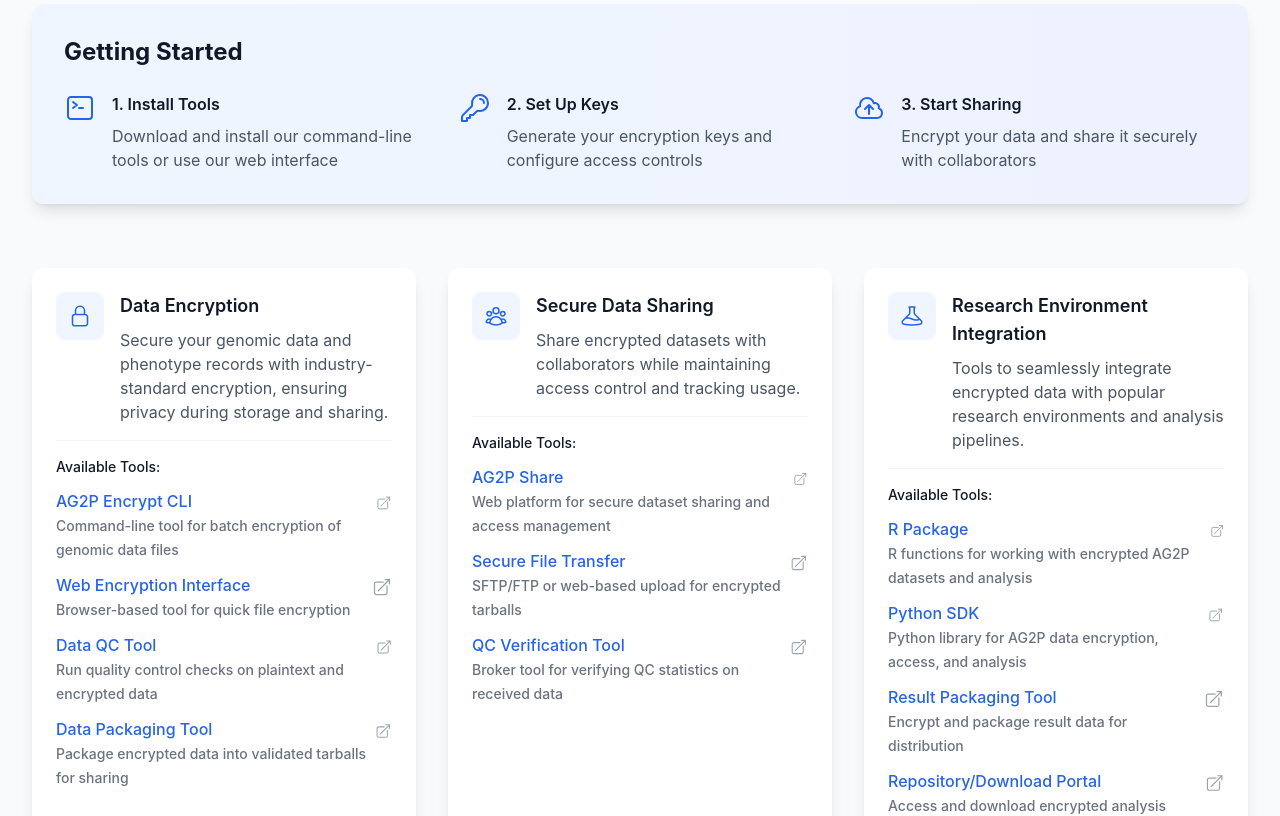
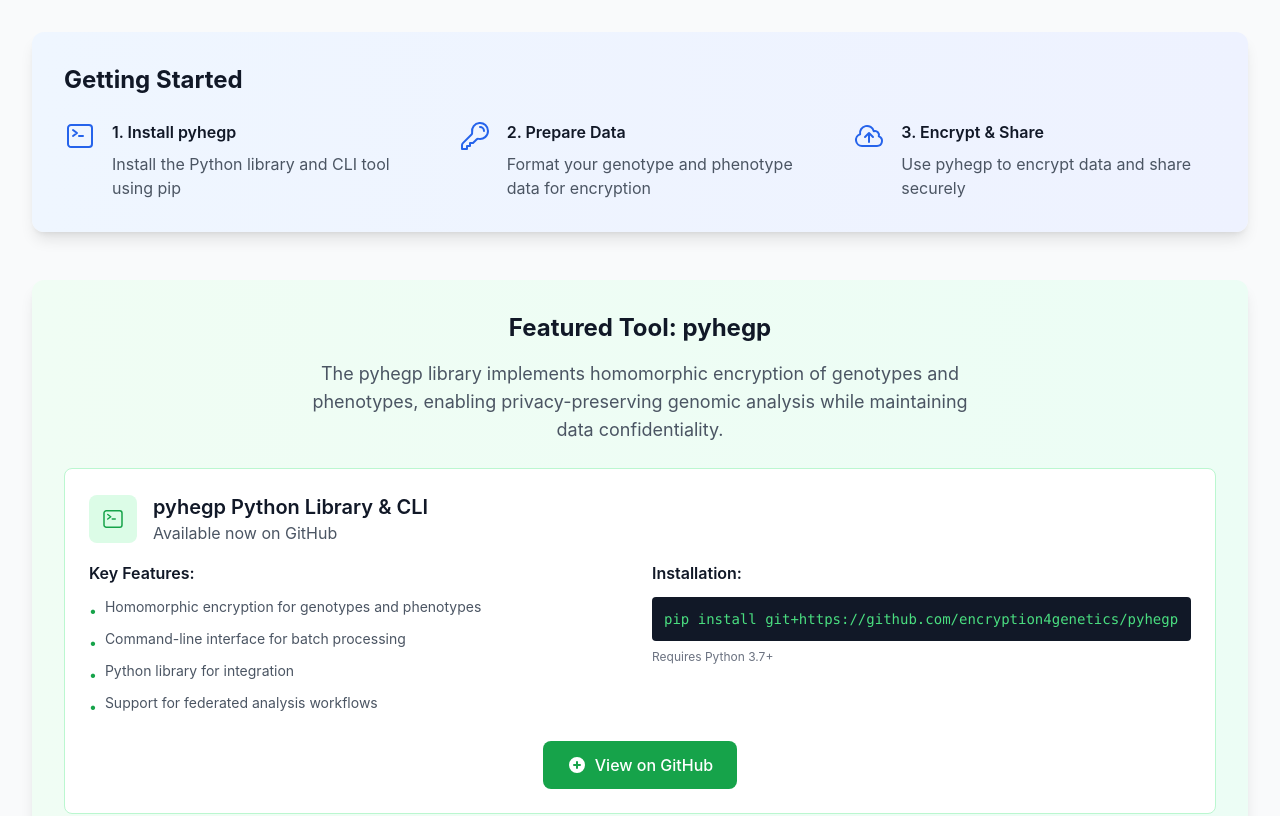
Before and after one commit to AG2P-DISC/ag2p-disc.github.io, a React (Vite) app: page /encryption-tools in a window 1280 px wide. Shown: the part 480-1296 px from the top of the page. Built offline with nearby package versions, Linux system fonts and the light colour scheme.

Commit message:
Merge Data Encryption and Secure Data Sharing sections into single comprehensive section

```diff
--- a/src/pages/EncryptionTools.tsx
+++ b/src/pages/EncryptionTools.tsx
@@ -74,77 +74,33 @@
 
   const features = [
     {
-      title: "Data Encryption",
-      description: "Secure your genomic data and phenotype records with industry-standard encryption, ensuring privacy during storage and sharing.",
+      title: "Data Encryption & Secure Sharing",
+      description: "Comprehensive tools for encrypting genomic data with homomorphic encryption (HEGP) and securely sharing encrypted datasets with collaborators while maintaining access control and privacy.",
       icon: <LockClosedIcon />,
       tools: [
         {
-          name: "AG2P Encrypt CLI",
-          description: "Command-line tool for batch encryption of genomic data files",
-          link: "https://github.com/AG2P-DISC/ag2p-encrypt"
-        },
-        {
-          name: "Web Encryption Interface",
-          description: "Browser-based tool for quick file encryption",
-          link: "https://encrypt.ag2p-disc.org"
+          name: "pyhegp CLI",
+          description: "Command-line interface for homomorphic encryption of genomic data files",
+          link: "https://github.com/encryption4genetics/pyhegp"
         },
         {
           name: "Data QC Tool",
-          description: "Run quality control checks on plaintext and encrypted data",
+          description: "Run quality control checks on plaintext and encrypted data (Coming Soon)",
           link: "#"
         },
         {
           name: "Data Packaging Tool",
-          description: "Package encrypted data into validated tarballs for sharing",
+          description: "Package encrypted data into validated tarballs for sharing (Coming Soon)",
           link: "#"
-        }
-      ]
-    },
-    {
-      title: "Secure Data Sharing",
-      description: "Share encrypted datasets with collaborators while maintaining access control and tracking usage.",
-      icon: <UserGroupIcon />,
-      tools: [
-        {
-          name: "AG2P Share",
-          description: "Web platform for secure dataset sharing and access management",
-          link: "https://share.ag2p-disc.org"
         },
         {
           name: "Secure File Transfer",
-          description: "SFTP/FTP or web-based upload for encrypted tarballs",
+          description: "SFTP/FTP or web-based upload for encrypted tarballs (Coming Soon)",
           link: "#"
         },
         {
           name: "QC Verification Tool",
-          description: "Broker tool for verifying QC statistics on received data",
-          link: "#"
-        }
-      ]
-    },
-    {
-      title: "Research Environment Integration",
-      description: "Tools to seamlessly integrate encrypted data with popular research environments and analysis pipelines.",
-      icon: <BeakerIcon />,
-      tools: [
-        {
-          name: "R Package",
-          description: "R functions for working with encrypted AG2P datasets and analysis",
-          link: "https://github.com/AG2P-DISC/ag2p-r"
-        },
-        {
-          name: "Python SDK",
-          description: "Python library for AG2P data encryption, access, and analysis",
-          link: "https://github.com/AG2P-DISC/ag2p-python"
-        },
-        {
-          name: "Result Packaging Tool",
-          description: "Encrypt and package result data for distribution",
-          link: "#"
-        },
-        {
-          name: "Repository/Download Portal",
-          description: "Access and download encrypted analysis results",
+          description: "Broker tool for verifying QC statistics on received data (Coming Soon)",
           link: "#"
         }
       ]
@@ -160,30 +116,30 @@
             Data Encryption and Sharing Tools
           </h1>
           <p className="text-xl text-gray-600 max-w-3xl mx-auto">
-            Protect sensitive agricultural research data with our suite of encryption and secure sharing tools.
-            Built specifically for genomic and phenotype datasets, our tools make it easy to maintain data
-            privacy while enabling collaboration.
+            Protect sensitive agricultural research data with our suite of homomorphic encryption and secure sharing tools.
+            Built specifically for genomic and phenotype datasets, our tools enable privacy-preserving analysis
+            while maintaining strict data confidentiality and enabling secure collaboration.
           </p>
         </div>
 
-        {/* Template Status Notice */}
-        <div className="bg-yellow-50 border-l-4 border-yellow-400 p-4 mb-8">
+        {/* Active Development Notice */}
+        <div className="bg-blue-50 border-l-4 border-blue-400 p-4 mb-8">
           <div className="flex">
             <div className="flex-shrink-0">
-              <svg className="h-5 w-5 text-yellow-400" viewBox="0 0 20 20" fill="currentColor">
-                <path fillRule="evenodd" d="M8.485 3.495c.673-1.167 2.357-1.167 3.03 0l6.28 10.875c.673 1.167-.17 2.625-1.516 2.625H3.72c-1.347 0-2.189-1.458-1.515-2.625L8.485 3.495zM10 6a.75.75 0 01.75.75v3.5a.75.75 0 01-1.5 0v-3.5A.75.75 0 0110 6zm0 9a1 1 0 100-2 1 1 0 000 2z" clipRule="evenodd" />
+              <svg className="h-5 w-5 text-blue-400" viewBox="0 0 20 20" fill="currentColor">
+                <path fillRule="evenodd" d="M18 10a8 8 0 11-16 0 8 8 0 0116 0zm-7-4a1 1 0 11-2 0 1 1 0 012 0zM9 9a1 1 0 000 2v3a1 1 0 001 1h1a1 1 0 100-2v-3a1 1 0 00-1-1H9z" clipRule="evenodd" />
               </svg>
             </div>
             <div className="ml-3">
-              <p className="text-sm text-yellow-700">
-                This is a professional template page showcasing potential features and layout. The actual Data Encryption and Sharing Tools are under development and will be available soon.
+              <p className="text-sm text-blue-700">
+                <strong>Active Development:</strong> Our encryption tools are actively being developed and tested. The pyhegp Python library is now available for homomorphic encryption of genotypes and phenotypes.
               </p>
             </div>
           </div>
         </div>
 
         {/* Getting Started Section */}
-        <div className="bg-gradient-to-r from-blue-50 to-indigo-50 rounded-xl shadow-lg p-8 mb-16">
+        <div className="bg-gradient-to-r from-blue-50 to-indigo-50 rounded-xl shadow-lg p-8 mb-12">
           <h2 className="text-2xl font-bold text-gray-900 mb-6">Getting Started</h2>
           <div className="grid grid-cols-1 md:grid-cols-3 gap-8">
             <div className="flex items-start gap-4">
@@ -191,8 +147,8 @@
                 <CommandLineIcon className="h-8 w-8 text-blue-600" />
               </div>
               <div>
-                <h3 className="font-semibold text-gray-900 mb-2">1. Install Tools</h3>
-                <p className="text-gray-600">Download and install our command-line tools or use our web interface</p>
+                <h3 className="font-semibold text-gray-900 mb-2">1. Install pyhegp</h3>
+                <p className="text-gray-600">Install the Python library and CLI tool using pip</p>
               </div>
             </div>
             <div className="flex items-start gap-4">
@@ -200,8 +156,8 @@
                 <KeyIcon className="h-8 w-8 text-blue-600" />
               </div>
               <div>
-                <h3 className="font-semibold text-gray-900 mb-2">2. Set Up Keys</h3>
-                <p className="text-gray-600">Generate your encryption keys and configure access controls</p>
+                <h3 className="font-semibold text-gray-900 mb-2">2. Prepare Data</h3>
+                <p className="text-gray-600">Format your genotype and phenotype data for encryption</p>
               </div>
             </div>
             <div className="flex items-start gap-4">
@@ -209,15 +165,84 @@
                 <CloudArrowUpIcon className="h-8 w-8 text-blue-600" />
               </div>
               <div>
-                <h3 className="font-semibold text-gray-900 mb-2">3. Start Sharing</h3>
-                <p className="text-gray-600">Encrypt your data and share it securely with collaborators</p>
+                <h3 className="font-semibold text-gray-900 mb-2">3. Encrypt & Share</h3>
+                <p className="text-gray-600">Use pyhegp to encrypt data and share securely</p>
               </div>
             </div>
           </div>
         </div>
 
+        {/* Featured Tool Section */}
+        <div className="bg-gradient-to-r from-green-50 to-emerald-50 rounded-xl shadow-lg p-8 mb-12">
+          <div className="text-center mb-6">
+            <h2 className="text-2xl font-bold text-gray-900 mb-4">Featured Tool: pyhegp</h2>
+            <p className="text-lg text-gray-600 max-w-2xl mx-auto">
+              The pyhegp library implements homomorphic encryption of genotypes and phenotypes, enabling
+              privacy-preserving genomic analysis while maintaining data confidentiality.
+            </p>
+          </div>
+
+          <div className="bg-white rounded-lg p-6 border border-green-200">
+            <div className="flex items-center gap-4 mb-4">
+              <div className="h-12 w-12 bg-green-100 rounded-lg flex items-center justify-center">
+                <CommandLineIcon className="h-6 w-6 text-green-600" />
+              </div>
+              <div>
+                <h3 className="text-xl font-semibold text-gray-900">pyhegp Python Library & CLI</h3>
+                <p className="text-gray-600">Available now on GitHub</p>
+              </div>
+            </div>
+
+            <div className="grid grid-cols-1 md:grid-cols-2 gap-6 mb-6">
+              <div>
+                <h4 className="font-semibold text-gray-900 mb-3">Key Features:</h4>
+                <ul className="space-y-2 text-sm text-gray-600">
+                  <li className="flex items-start gap-2">
+                    <span className="text-green-600 mt-1">•</span>
+                    <span>Homomorphic encryption for genotypes and phenotypes</span>
+                  </li>
+                  <li className="flex items-start gap-2">
+                    <span className="text-green-600 mt-1">•</span>
+                    <span>Command-line interface for batch processing</span>
+                  </li>
+                  <li className="flex items-start gap-2">
+                    <span className="text-green-600 mt-1">•</span>
+                    <span>Python library for integration</span>
+                  </li>
+                  <li className="flex items-start gap-2">
+                    <span className="text-green-600 mt-1">•</span>
+                    <span>Support for federated analysis workflows</span>
+                  </li>
+                </ul>
+              </div>
+
+              <div>
+                <h4 className="font-semibold text-gray-900 mb-3">Installation:</h4>
+                <div className="bg-gray-900 text-green-400 p-3 rounded text-sm font-mono overflow-x-auto whitespace-nowrap">
+                  pip install git+https://github.com/encryption4genetics/pyhegp
+                </div>
+                <p className="text-xs text-gray-500 mt-2">Requires Python 3.7+</p>
+              </div>
+            </div>
+
+            <div className="text-center">
+              <a
+                href="https://github.com/encryption4genetics/pyhegp"
+                target="_blank"
+                rel="noopener noreferrer"
+                className="inline-flex items-center gap-2 px-6 py-3 bg-green-600 text-white font-medium rounded-lg hover:bg-green-700 transition-colors duration-200"
+              >
+                <svg className="h-5 w-5" fill="currentColor" viewBox="0 0 20 20">
+                  <path fillRule="evenodd" d="M10 18a8 8 0 100-16 8 8 0 000 16zm1-11a1 1 0 10-2 0v2H7a1 1 0 100 2h2v2a1 1 0 102 0v-2h2a1 1 0 100-2h-2V7z" clipRule="evenodd" />
+                </svg>
+                View on GitHub
+              </a>
+            </div>
+          </div>
+        </div>
+
         {/* Main Features */}
-        <div className="grid grid-cols-1 lg:grid-cols-3 gap-8 mb-12">
+        <div className="grid grid-cols-1 gap-8 mb-12">
           {features.map((feature, index) => (
             <FeatureCard key={index} {...feature} />
           ))}
```
